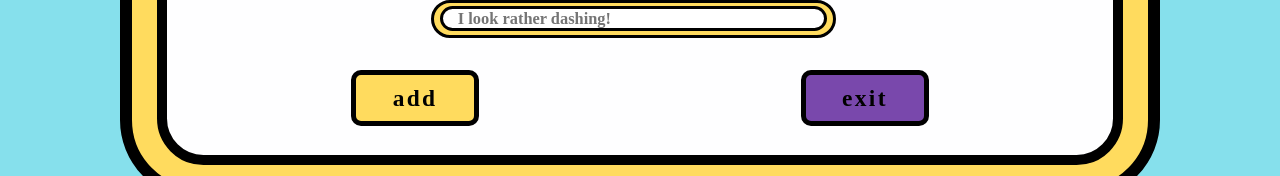
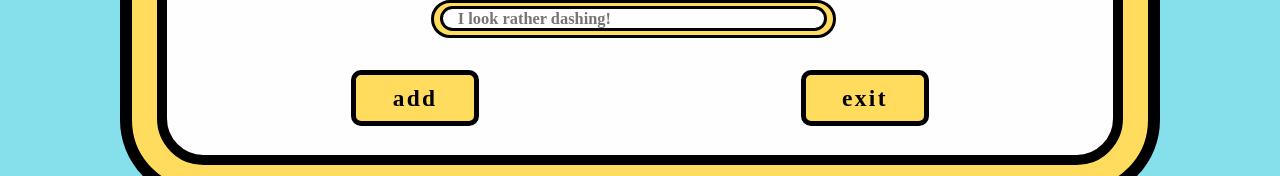
Before and after one commit to Parsley-Afroman/birdup, a React (Create React App) app: page / in a window 1280 px wide. In both pictures the pointer is over the button "exit". Shown: the part 600-776 px from the top of the page. Built offline with nearby package versions, Linux system fonts and the light colour scheme; no server answers.

Commit message:
amended exit button hover colour

```diff
--- a/src/App.scss
+++ b/src/App.scss
@@ -542,7 +542,7 @@ h3 {
                     letter-spacing: 0.1em;
                     font-size: calc(1rem + .4vh + .8vw);
                     &:hover{
-                        background-color: var(--secondaryColor);
+                        background-color: var(--primaryColor);
                     }
 
                 }
```
